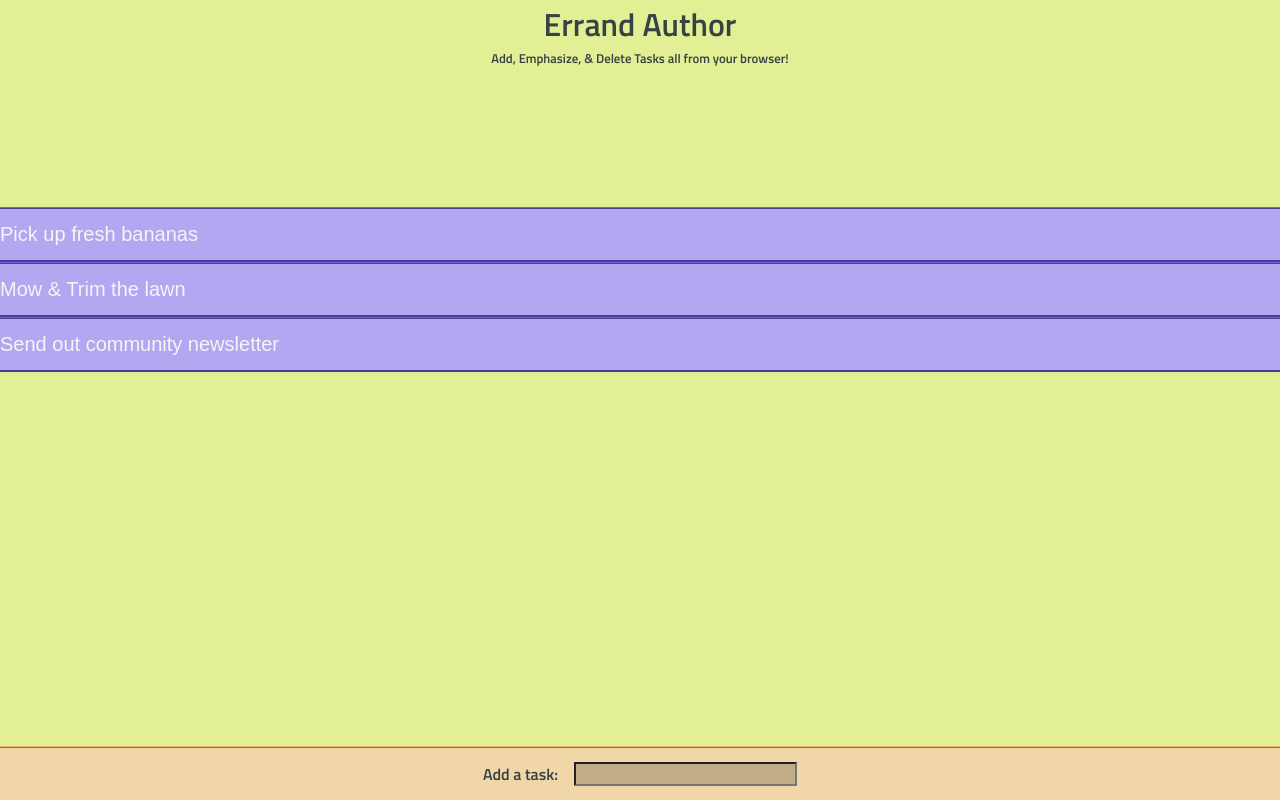
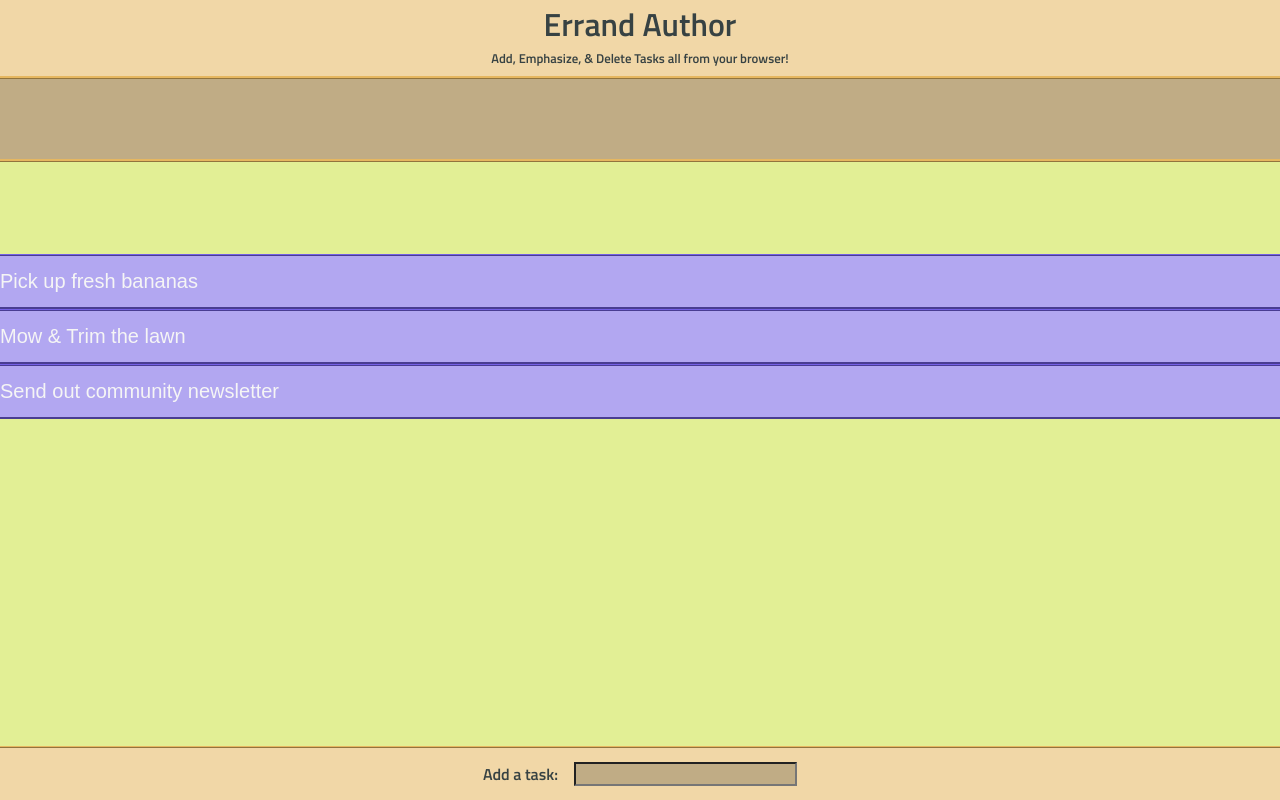
Before and after one commit to hamzafoy/jquery_task_mgr, a plain HTML site: page errand_author.html in a window 1280 px wide. Drawn offline with Linux system fonts and the light colour scheme; a web font is replaced by a local one.

Commit message:
added UI for dashboard towards top of app, will display how many tasks you have and shoot messages based on interaction.

```diff
--- a/errand_author.html
+++ b/errand_author.html
@@ -62,6 +62,10 @@
 
         </section>
 
+        <section id="task-dashboard">
+
+        </section>
+
         <ul id="task-manager__list">
 
             <li class="task-list__item">
--- a/resources/styles.css
+++ b/resources/styles.css
@@ -19,7 +19,10 @@ font-family: 'Titillium Web', sans-serif;
 
 
 .task-mgr-header {
+    width: 100%;
     align-self: center;
+    padding-bottom: 1vh;
+    background-color: #f1d7a7;
 }
 
 
@@ -103,3 +106,12 @@ font-family: 'Titillium Web', sans-serif;
     color: #f5f5f5;
     font-weight: 600;
 }
+
+
+#task-dashboard {
+    min-height: 10vh;
+    width: 100%;
+    background-color: #c0ac85;
+    border-top: 3px ridge #E6B760;
+    border-bottom: 3px ridge #E6B760;
+}
```
